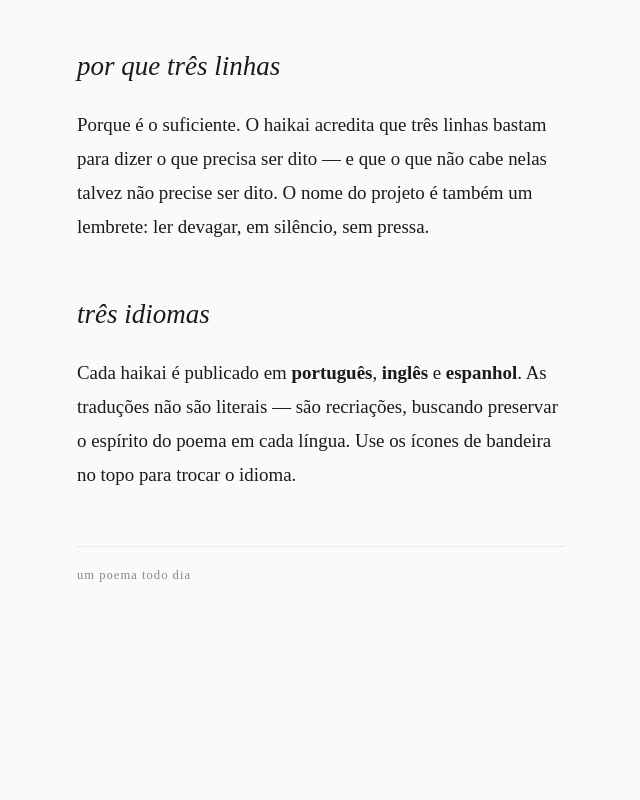
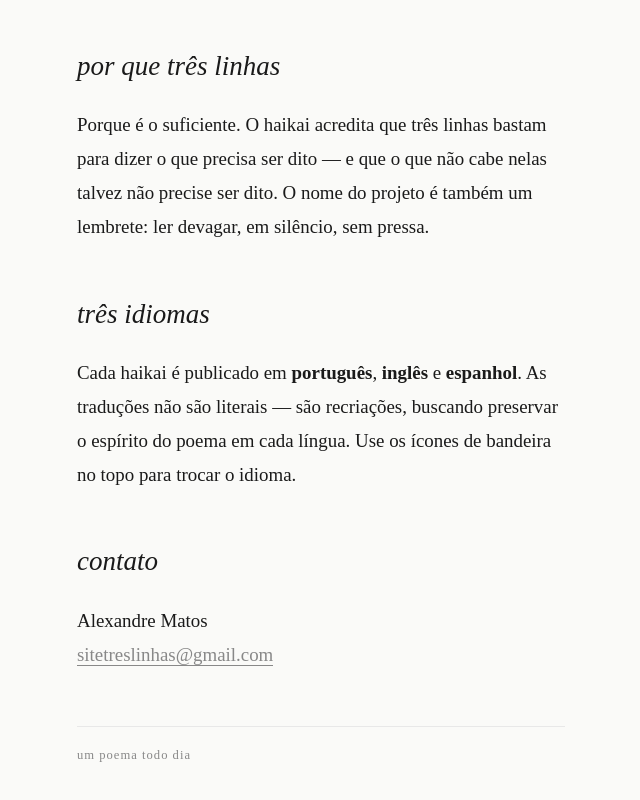
Before and after one commit to mtsVinova/haikai-diario, a Next.js app: page /sobre in a window 1280 px wide. Shown: the part 1074-1874 px from the top of the page, without its empty margins (319-959 px from the left). Before the commit the page ends 1697 px from the top, so only its background shows below. Built offline with nearby package versions, Linux system fonts and the light colour scheme.

Commit message:
adiciona email de contato na pagina sobre

```diff
--- a/src/app/sobre/page.tsx
+++ b/src/app/sobre/page.tsx
@@ -8,13 +8,7 @@ export const metadata = {
 
 export default function Sobre() {
   return (
-    <main
-      style={{
-        maxWidth: "560px",
-        margin: "0 auto",
-        padding: "2rem 2rem",
-      }}
-    >
+    <main style={{ maxWidth: "560px", margin: "0 auto", padding: "2rem 2rem" }}>
       <header style={{ marginBottom: "2.5rem" }}>
         <div style={{ display: "flex", justifyContent: "space-between", alignItems: "baseline" }}>
           <Link href="/" style={{ fontSize: "0.75rem", letterSpacing: "0.1em", color: "var(--gray)" }}>
@@ -26,13 +20,7 @@ export default function Sobre() {
         </div>
       </header>
 
-      <article
-        style={{
-          fontSize: "1.05rem",
-          lineHeight: 1.8,
-          color: "var(--black)",
-        }}
-      >
+      <article style={{ fontSize: "1.05rem", lineHeight: 1.8, color: "var(--black)" }}>
         <section style={{ marginBottom: "2.5rem" }}>
           <h2 style={{ fontSize: "1.5rem", fontWeight: 300, fontStyle: "italic", marginBottom: "1rem" }}>
             o projeto
@@ -48,7 +36,11 @@ export default function Sobre() {
             no momento em que você o lê.
           </p>
           <p>
-            Acesse o <Link href="/arquivo" style={{ borderBottom: "1px solid var(--gray)" }}>arquivo completo</Link> para ler todos os haikais já publicados.
+            Acesse o{" "}
+            <Link href="/arquivo" style={{ borderBottom: "1px solid var(--gray)" }}>
+              arquivo completo
+            </Link>{" "}
+            para ler todos os haikais já publicados.
           </p>
         </section>
 
@@ -87,7 +79,7 @@ export default function Sobre() {
           </p>
         </section>
 
-        <section>
+        <section style={{ marginBottom: "2.5rem" }}>
           <h2 style={{ fontSize: "1.5rem", fontWeight: 300, fontStyle: "italic", marginBottom: "1rem" }}>
             três idiomas
           </h2>
@@ -98,6 +90,21 @@ export default function Sobre() {
             bandeira no topo para trocar o idioma.
           </p>
         </section>
+
+        <section>
+          <h2 style={{ fontSize: "1.5rem", fontWeight: 300, fontStyle: "italic", marginBottom: "1rem" }}>
+            contato
+          </h2>
+          <p>
+            Alexandre Matos<br />
+            <a
+              href="mailto:sitetreslinhas@gmail.com"
+              style={{ color: "var(--gray)", borderBottom: "1px solid var(--gray)" }}
+            >
+              sitetreslinhas@gmail.com
+            </a>
+          </p>
+        </section>
       </article>
 
       <footer style={{ marginTop: "3rem", borderTop: "1px solid var(--light-gray)", paddingTop: "1rem", fontSize: "0.7rem", letterSpacing: "0.08em", color: "var(--gray)" }}>
```
